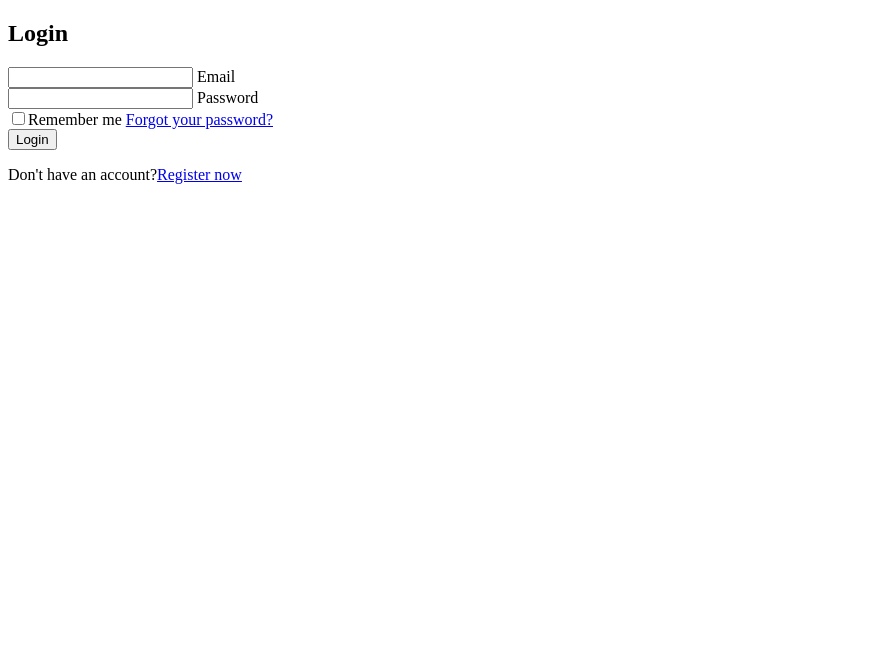
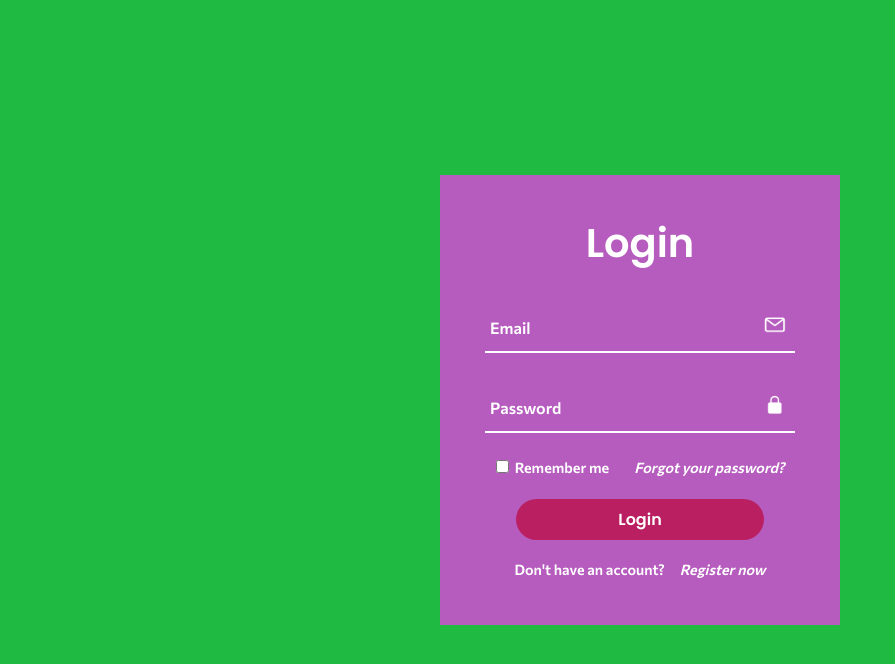
Before and after one commit to Izabella-Nascimento/Animated-Login-with-Background-Image, a plain HTML site: page page/index.html in a window 1280 px wide. Shown: the whole page, without its empty margins (0-895 px from the left). Drawn offline with Linux system fonts and the light colour scheme.

Commit message:
Created form structure and fields

```diff
--- a/page/index.css
+++ b/page/index.css
@@ -0,0 +1,143 @@
+@import url('https://fonts.googleapis.com/css2?family=Poppins:wght@600&display=swap');
+@import url('https://fonts.googleapis.com/css2?family=Commissioner:wght@600&display=swap');
+
+* {
+  margin: 0;
+}
+
+section {
+  display: flex;
+  justify-content: center;
+  align-items: center;
+  min-height: 100vh;
+  width: 100%;
+  background: #1fba41;
+}
+
+.box-form {
+  position: relative;
+  width: 400px;
+  height: 450px;
+  background: #b65cbe;
+  display: flex;
+  justify-content: center;
+  align-items: center;
+}
+
+.input-box {
+  position: relative;
+  margin: 60px 0;
+  width: 310px;
+  border-bottom: 2px solid #FFFFFF;
+}
+
+.input-box label {
+  position: absolute;
+  top: -30%;
+  left: 5px;
+  transform: translateY(-50%);
+  color: #FFFFFF;
+  font-size: 1em;
+  font-family: 'Commissioner';
+  font-weight: normal;
+  pointer-events: none;
+  transition: .5s;
+}
+
+input:focus ~ label,
+input:focus ~ :valid {
+  top: -25px;
+}
+
+.input-box input {
+  width: 100%;
+  height: 50%;
+  background: transparent;
+  border: none;
+  outline: none;
+  font-size: 1em;
+  padding: 0 35px 0 5px;
+  color: #FFFFFF;
+}
+
+.remember-me {
+  display: flex;
+  justify-content: center;
+  color: #FFFFFF;
+  font-size: 0.9em;
+  font-family: 'Commissioner';
+  margin: -35px 0 15px;
+  gap: 25px;
+}
+
+.remember-me input {
+  margin-right: 6px;
+}
+
+.remember-me a {
+  color: #FFFFFF;
+  text-decoration: none;
+  font-style: italic;
+}
+
+.remember-me a:hover {
+  color: rgb(83, 81, 81);
+}
+
+.button-wrapper {
+  display: flex;
+  justify-content: center;
+}
+
+button {
+  width: 80%;
+  height: 41px;
+  margin-top: 8px;
+  border-radius: 40px;
+  background: #BA1F61;
+  border: none;
+  cursor: pointer;
+  font-size: 1em;
+  font-family: 'Poppins';
+  font-weight: normal;
+  color: #FFFFFF;
+}
+
+button:hover{
+  background: #a5084c;
+}
+
+.register-now {
+  font-size: 0.9em;
+  font-family: 'Commissioner';
+  color: #FFFFFF;
+  text-align: center;
+  margin: 20px 0 10px;
+}
+
+.register-now p a {
+  text-decoration: none;
+  color: #FFFFFF;
+  font-style: italic;
+  margin-left: 15px;
+}
+
+.register-now p a:hover {
+  color: rgb(83, 81, 81);
+}
+
+
+img {
+  width: 25px;
+  position: absolute;
+  right: 8px;
+  bottom: 14px;
+  font-size: 1.2em;
+}
+
+h1 {
+  font-size: 2.5em;
+  color: #FFFFFF;
+  font-family: 'Poppins';
+  text-align: center;
+}
--- a/page/index.html
+++ b/page/index.html
@@ -3,6 +3,7 @@
 <head>
   <meta charset="UTF-8">
   <title>Login</title>
+  <link rel="stylesheet" href="../page/index.css">
 </head>
 <body>
   <section>
@@ -12,11 +13,13 @@
           <h1>Login</h1>
 
           <div class="input-box">
+            <img src="../assets/imgs/Ícone email branco vazado.png">
             <input type="email" required>
             <label for="">Email</label>
           </div>
 
           <div class="input-box">
+            <img src="../assets/imgs/Ícone cadeado branco.png">
             <input type="password" required>
             <label for="">Password</label>
           </div>
@@ -26,7 +29,9 @@
             <a href="#">Forgot your password?</a>
           </div>
 
-          <button>Login</button>
+          <div class="button-wrapper">
+            <button>Login</button>
+          </div>
 
           <div class="register-now">
             <p>Don't have an account?<a href="#">Register now</a></p>
```
